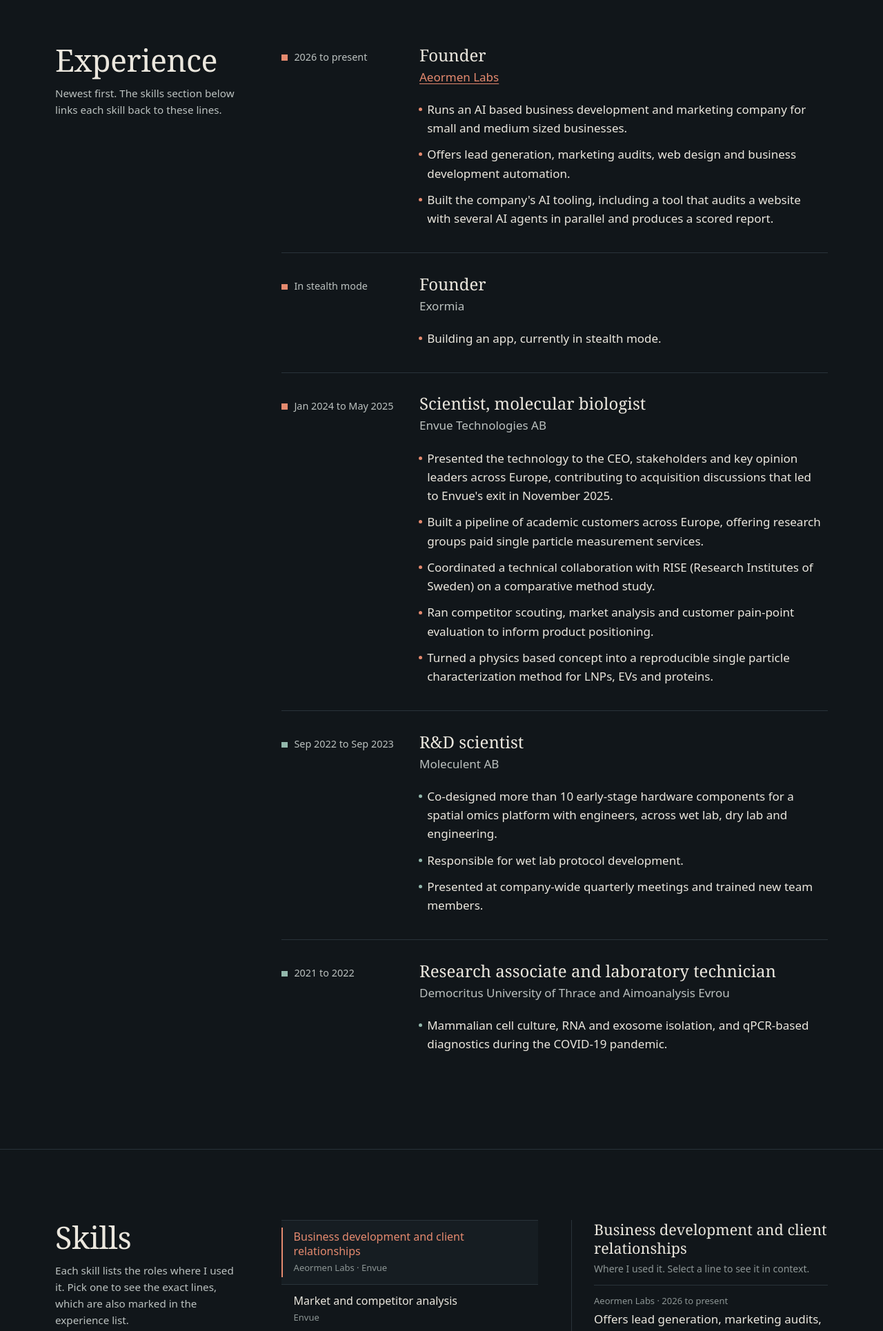
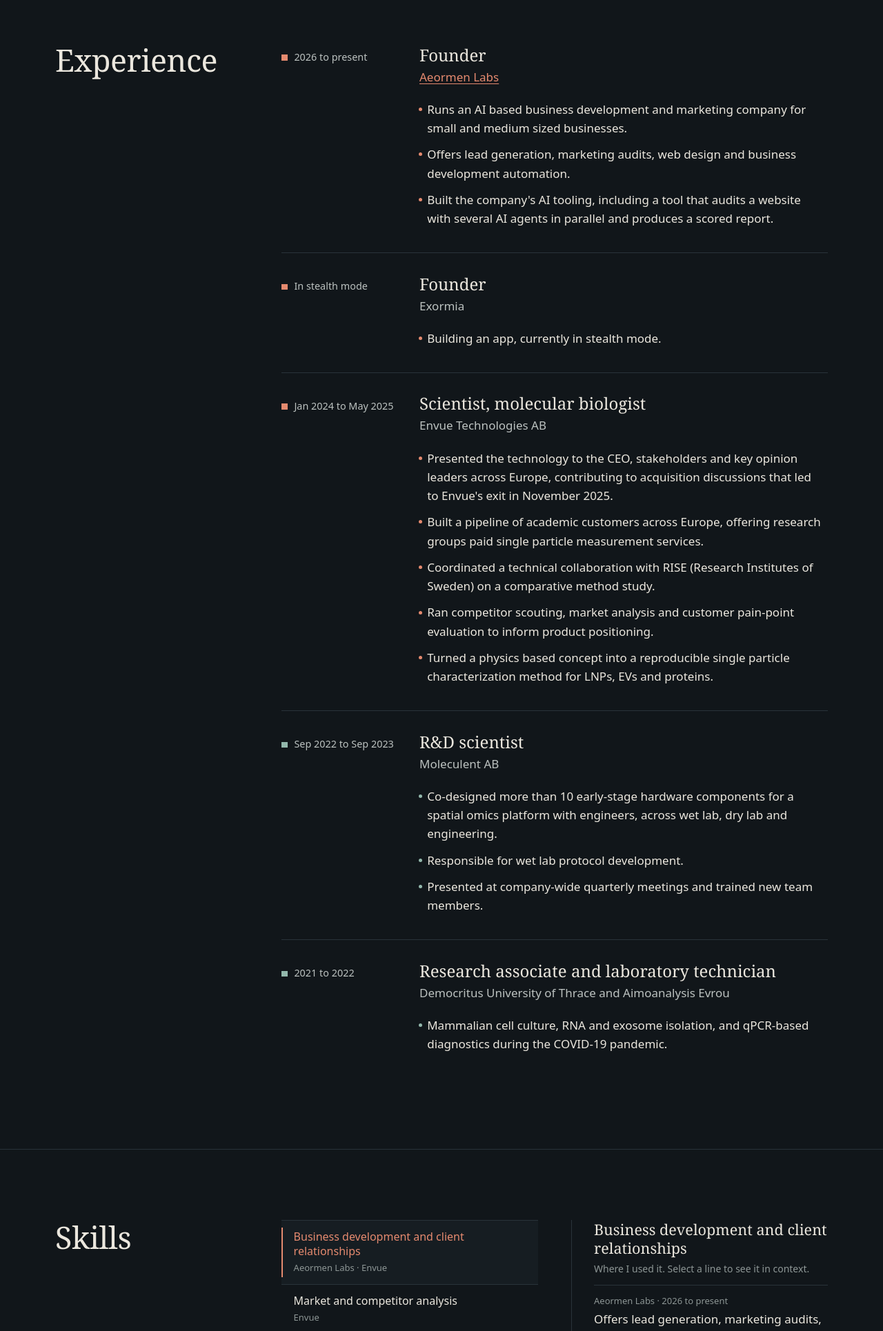
Before and after one commit to Aeormen-Labs/cv, a plain HTML site: page index.html in a window 1280 px wide. Shown: the part 1460-3390 px from the top of the page at 69% size. Drawn offline with Linux system fonts and the light colour scheme; animation ran at ten frames a second.

Commit message:
Remove the notes under the section headings
Experience, Skills and Education now open with just their heading.

Co-Authored-By: Claude Opus 5.5 <noreply@anthropic.com>

```diff
--- a/index.html
+++ b/index.html
@@ -551,7 +551,6 @@ h3 { font-family: var(--serif); font-weight: 400; }
     <div class="wrap section-grid">
       <header class="section-head" data-nosnow>
         <h2 id="exp-h">Experience</h2>
-        <p class="section-note">Newest first. The skills section below links each skill back to these lines.</p>
       </header>
       <div class="section-body" data-nosnow>
         <ol class="roles">
@@ -626,7 +625,6 @@ h3 { font-family: var(--serif); font-weight: 400; }
     <div class="wrap section-grid">
       <header class="section-head" data-nosnow>
         <h2 id="skills-h">Skills</h2>
-        <p class="section-note">Each skill lists the roles where I used it. Pick one to see the exact lines, which are also marked in the experience list.</p>
       </header>
       <div class="section-body" data-nosnow>
         <div class="skills-wrap">
@@ -669,7 +667,6 @@ h3 { font-family: var(--serif); font-weight: 400; }
     <div class="wrap section-grid">
       <header class="section-head" data-nosnow>
         <h2 id="edu-h">Education</h2>
-        <p class="section-note">Degrees, certifications and languages.</p>
       </header>
       <div class="section-body" data-nosnow>
         <ol class="edu">
```
